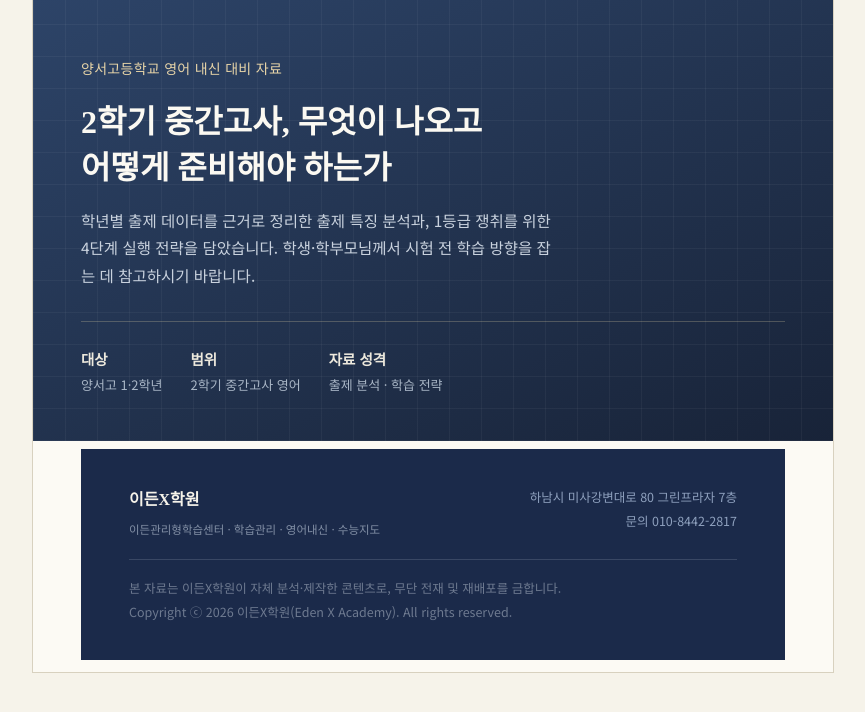
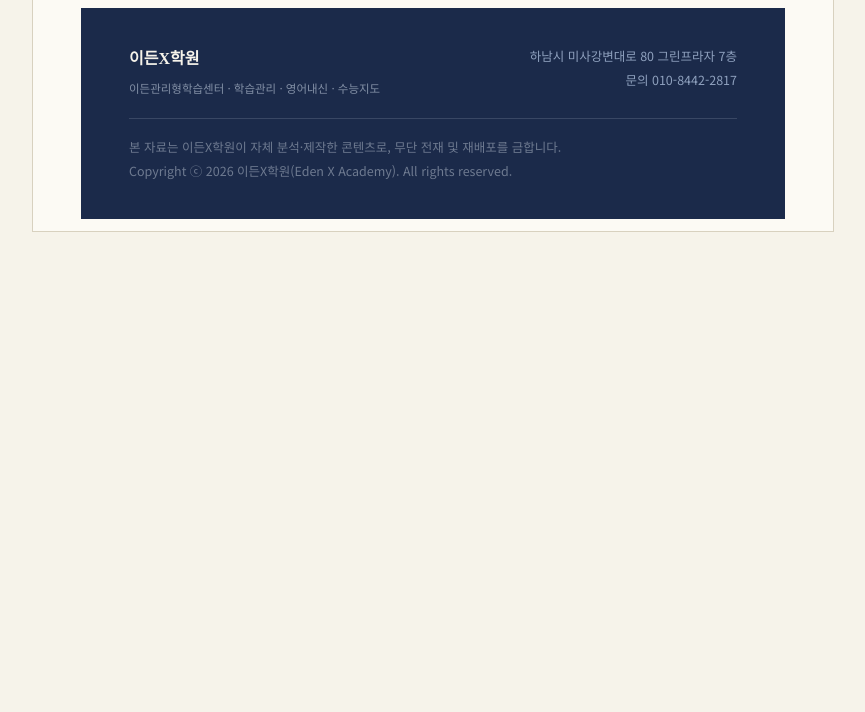
Before and after one commit to metastudy25/yangseo_H_test, a plain HTML site: page index.html in a window 1280 px wide. Shown: the whole page, without its empty margins (207-1072 px from the left). Drawn offline with Linux system fonts and the light colour scheme.

Commit message:
Remove hero section from index.html
Removed the hero section containing information about the English exam preparation materials.

```diff
--- a/index.html
+++ b/index.html
@@ -404,19 +404,6 @@
 </head>
 <body>
 <div class="page">
-
-  <div class="hero">
-    <div class="hero-inner">
-      <p class="hero-tag">양서고등학교 영어 내신 대비 자료</p>
-      <h1>2학기 중간고사, 무엇이 나오고<br>어떻게 준비해야 하는가</h1>
-      <p class="lead">학년별 출제 데이터를 근거로 정리한 출제 특징 분석과, 1등급 쟁취를 위한 4단계 실행 전략을 담았습니다. 학생·학부모님께서 시험 전 학습 방향을 잡는 데 참고하시기 바랍니다.</p>
-      <div class="hero-meta">
-        <div><strong>대상</strong>양서고 1·2학년</div>
-        <div><strong>범위</strong>2학기 중간고사 영어</div>
-        <div><strong>자료 성격</strong>출제 분석 · 학습 전략</div>
-      </div>
-    </div>
-  </div>
   <div class="content">
   <footer>
     <div class="foot-top">
```
